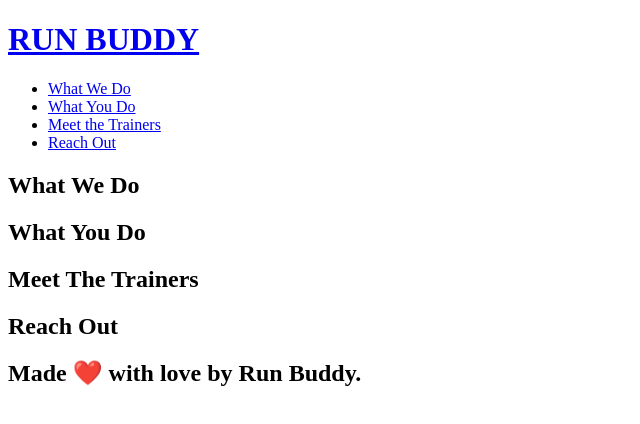
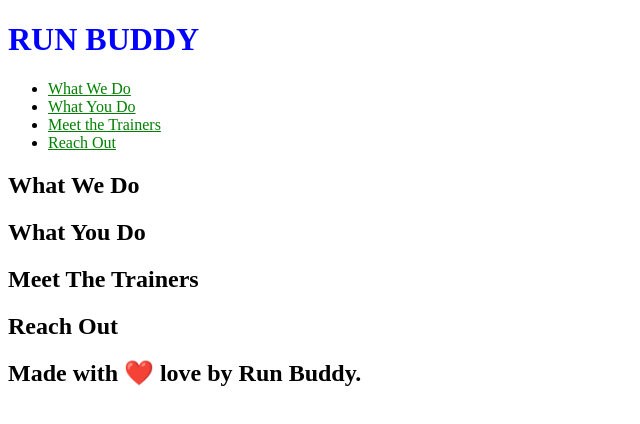
Before and after one commit to codeaung/Run-Buddy-, a plain HTML site: page index.html in a window 1280 px wide. Shown: the whole page, without its empty margins (0-640 px from the left). Drawn offline with Linux system fonts and the light colour scheme.

Commit message:
link css with html

```diff
--- a/index.html
+++ b/index.html
@@ -5,17 +5,17 @@
 <head>
 
    <meta charset="UTF-8">
-
-   <meta name="viewport" content="width=device-width, initial-scale=1.0">
+   <meta name="viewport" content="width=device-width,
+   initial-scale=1.0">
    <title>Run Buddy</title>
+   <link rel="stylesheet" href="./style.css">
 </head>
 
 <body>
  <!-- navigation -->
 <header>
-<h1>
-   <a href="/">RUN BUDDY</a>
-<h1></h1>
+<h1>RUN BUDDY</h1>
+
  <nav>
    <!--Unorder list element-->
    <ul>
@@ -90,7 +90,7 @@
 
  <footer>
 
-   <h2>Made ❤️ with love by Run Buddy.</h2>
+   <h2>Made with ❤️ love by Run Buddy.</h2>
 
  </footer>
 
--- a/style.css
+++ b/style.css
@@ -0,0 +1,5 @@
+h1 {
+    color:  blue;
+ }
+ a {
+    color: green
```
